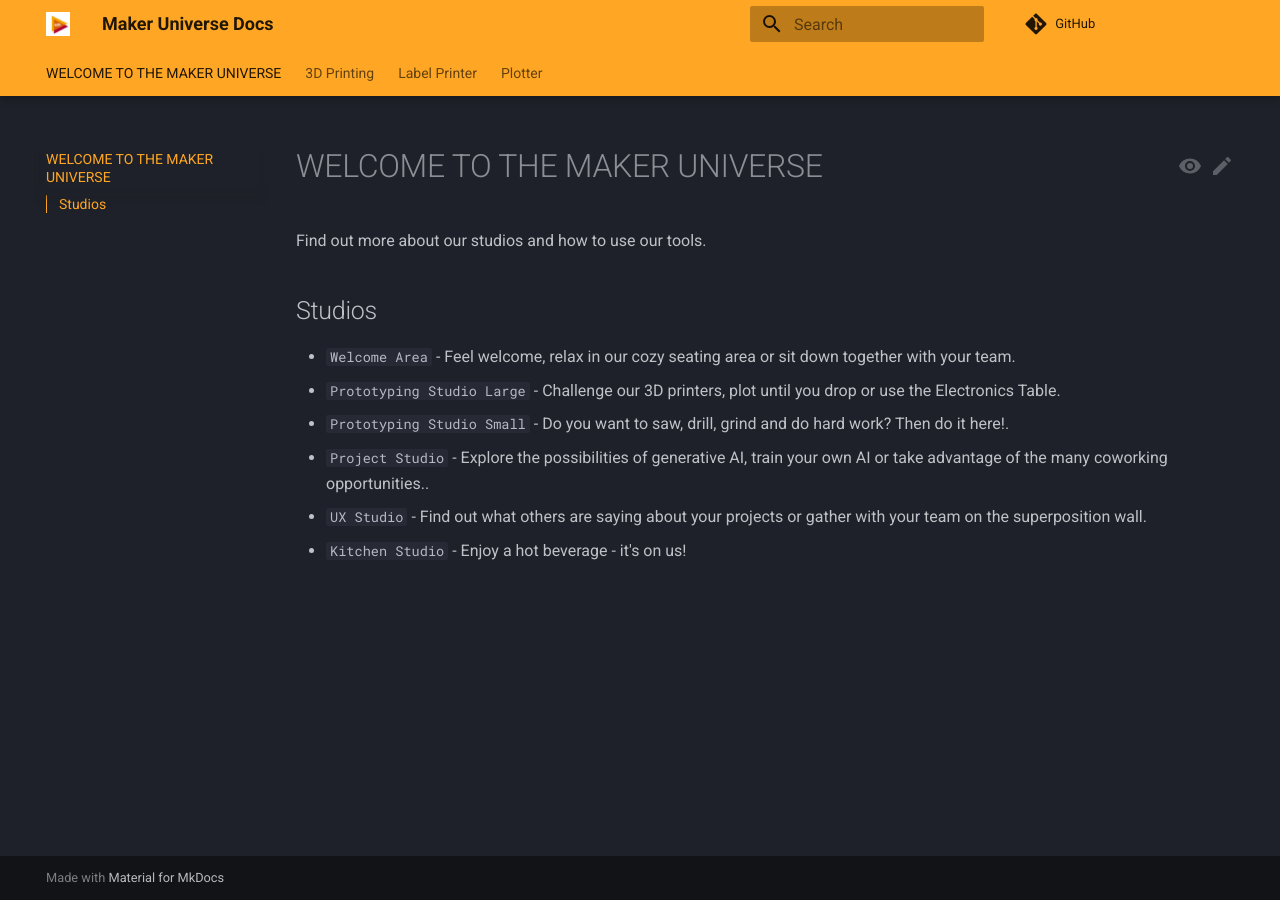
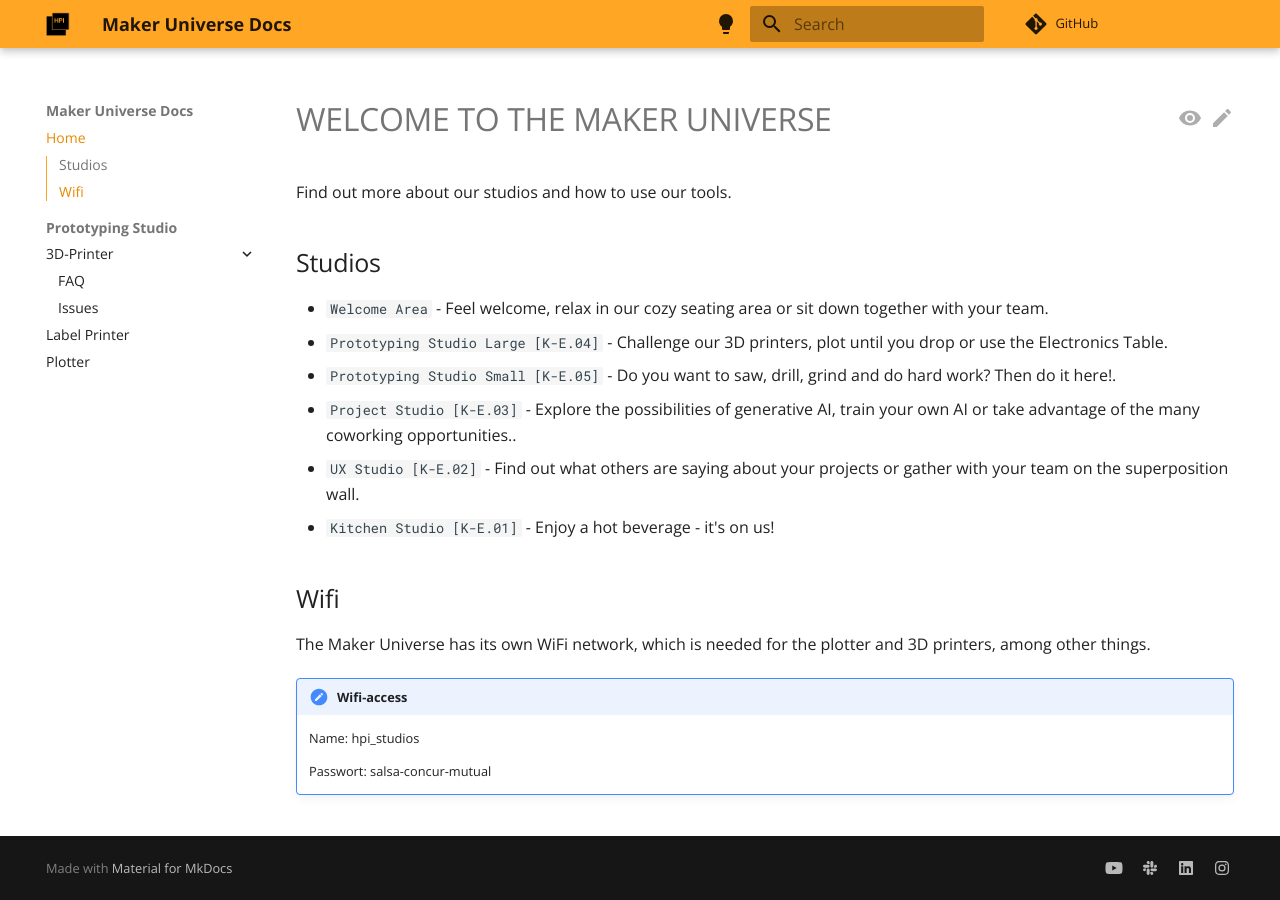
Before and after one commit to makeruniverse/docs, an MkDocs documentation site: the page built from docs/index.md, in a window 1280 px wide. Built offline with MkDocs 1.6.1 and Material for MkDocs 9.7.7, drawn with Linux system fonts in a browser that asks for light colours; comment, search, counter and statistics services are not loaded.

Commit message:
Update Navigation

```diff
--- a/docs/index.md
+++ b/docs/index.md
@@ -5,8 +10,17 @@ Find out more about our studios and how to use our tools.
 ## Studios
 
 * `Welcome Area` - Feel welcome, relax in our cozy seating area or sit down together with your team.
-* `Prototyping Studio Large` - Challenge our 3D printers, plot until you drop or use the Electronics Table.
-* `Prototyping Studio Small` - Do you want to saw, drill, grind and do hard work? Then do it here!.
-* `Project Studio` - Explore the possibilities of generative AI, train your own AI or take advantage of the many coworking opportunities..
-* `UX Studio` - Find out what others are saying about your projects or gather with your team on the superposition wall.
-* `Kitchen Studio` - Enjoy a hot beverage - it's on us!
+* `Prototyping Studio Large [K-E.04]` - Challenge our 3D printers, plot until you drop or use the Electronics Table.
+* `Prototyping Studio Small [K-E.05]` - Do you want to saw, drill, grind and do hard work? Then do it here!.
+* `Project Studio [K-E.03]` - Explore the possibilities of generative AI, train your own AI or take advantage of the many coworking opportunities..
+* `UX Studio [K-E.02]` - Find out what others are saying about your projects or gather with your team on the superposition wall.
+* `Kitchen Studio [K-E.01]` - Enjoy a hot beverage - it's on us!
+
+## Wifi
+
+The Maker Universe has its own WiFi network, which is needed for the plotter and 3D printers, among other things.
+
+!!! WIFI-ACCESS
+    Name: hpi_studios
+
+    Passwort: salsa-concur-mutual
--- a/mkdocs.yml
+++ b/mkdocs.yml
@@ -15,23 +15,48 @@ theme:
     - search.share
 
     - navigation.tracking
-    - navigation.tabs
+    # - navigation.tabs
     - navigation.sections
     - navigation.expand
     - navigation.path
-    - navigation.tabs.sticky
+    # - navigation.tabs.sticky
+    # - navigation.footer
     - toc.integrate
 
+  font:
+    text: Open Sans
 
   palette:
-    scheme: slate
-    primary: orange
-    accent: red
+    - media: "(prefers-color-scheme: light)"
+      scheme: default
+      toggle:
+        icon: material/lightbulb
+        name: Switch to dark mode
+      primary: orange
+      accent: red
+    - media: "(prefers-color-scheme: dark)"
+      scheme: slate
+      toggle:
+        icon: material/lightbulb-outline
+        name: Switch to light mode
+      primary: orange
+      accent: red
 
   icon:
     edit: material/pencil
     view: material/eye
     repo: fontawesome/brands/git-alt
+
+extra:
+  social:
+    - icon: fontawesome/brands/youtube
+      link: https://www.youtube.com/@hpi-makeruniverse
+    - icon: fontawesome/brands/slack
+      link: https://hpi-makeruniverse.slack.com
+    - icon: fontawesome/brands/linkedin
+      link: https://de.linkedin.com/company/makeruniverse
+    - icon: fontawesome/brands/instagram
+      link: https://www.instagram.com/hpimakeruniverse
 
 plugins:
   - search
@@ -40,3 +65,12 @@ plugins:
 markdown_extensions:
   - attr_list
   - admonition
+
+nav:
+  - Home: 'index.md'
+  - 'Prototyping Studio':
+    - '3D-Printer':
+      - 'FAQ': './3D_Printing/FAQ.md'
+      - 'Issues': './3D_Printing/FEI.md'
+    -  'Label Printer': './Label_Printer/QL-820NWBc.md'
+    -  'Plotter': './Plotter/Canon-imagePROGRAF-TM-300.md'
```
Also changed, not shown: other parts of docs/index.md (+5 -0 lines), docs/3D_Printing/FAQ.md (+0 -3 lines), docs/_assets/favicon.ico, docs/_assets/logo.png.
